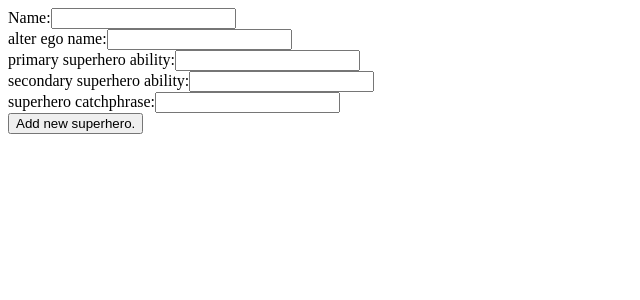
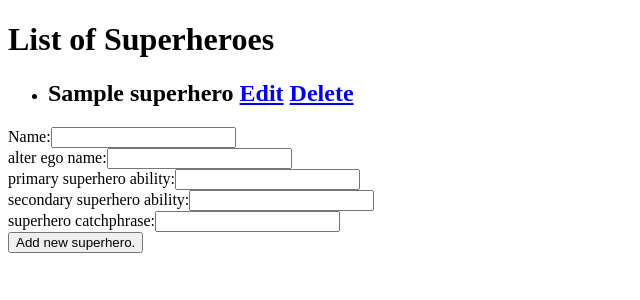
Before and after one commit to CyrusWarner/Superheroes-Django, a Django app: page /superheroesapp/ in a window 1280 px wide. Shown: the top 300 px of the page, without its empty margins (0-640 px from the left). Run offline with Django 3.2, Linux system fonts and the light colour scheme; tables that the repository leaves empty hold one stand-in row (values such as "Sample post").

Commit message:
Created a display for list of superheroes and also added a Delete and edit button.

```diff
--- a/superheroes/superheroesapp/templates/superheroesapp/index.html
+++ b/superheroes/superheroesapp/templates/superheroesapp/index.html
@@ -8,13 +8,20 @@
     <title>Superheroes index</title>
 </head>
 <body>
-<form action="{%url 'superheroesapp:create_new_superhero' %}" method="post">
-    Name:<input type="text" name="name" id="name"><br>
-    alter ego name:<input type="text" name="alter ego name" id="alter_ego_name"><br>
-    primary superhero ability:<input type="text" name="primary superhero ability" id="primary_superhero_ability"><br>
-    secondary superhero ability:<input type="text" name="secondary superhero ability" id="secondary_superhero_ability"><br>
-    superhero catchphrase:<input type="text" name="superhero catchphrase" id="superhero_catchphrase"><br>
-    <input type="submit" value="Add new superhero.">
-</form>
+<h1>List of Superheroes</h1>
+<ul>
+    {%for superhero in all_superheroes %}
+    <li><h2> {{superhero.superhero_name}} <a href="URL">Edit</a>  <a href="URL">Delete</a></h2></li>
+    {% endfor %}
+</ul>
+    <form action="{%url 'superheroesapp:create_new_superhero' %}" method="post">
+        {% csrf_token %}
+        Name:<input type="text" name="name" id="name"><br>
+        alter ego name:<input type="text" name="alter_ego" id="alter_ego"><br>
+        primary superhero ability:<input type="text" name="primary_superhero_ability" id="primary_superhero_ability"><br>
+        secondary superhero ability:<input type="text" name="secondary_superhero_ability" id="secondary_superhero_ability"><br>
+        superhero catchphrase:<input type="text" name="superhero_catchphrase" id="superhero_catchphrase"><br>
+        <input type="submit" value="Add new superhero.">
+    </form>
 </body>
 </html>
--- a/superheroes/superheroesapp/urls.py
+++ b/superheroes/superheroesapp/urls.py
@@ -3,5 +3,7 @@ from django.urls import path
 
 app_name = 'superheroesapp'
 urlpatterns = [
-    path('', views.index, name='index')
+    path('', views.index, name='index'),
+    # path('<int:superhero_id>/', views.superhero_detail, name='detail'),
+    path('new/', views.create_new_superhero, name='create_new_superhero')
 ]
--- a/superheroes/superheroesapp/views.py
+++ b/superheroes/superheroesapp/views.py
@@ -1,19 +1,44 @@
 from django.shortcuts import render
+from django.http import HttpResponse, HttpResponseRedirect
+from django.urls import reverse
 from .models import Superhero
+
 # Create your views here.
 
 
 def index(request):
-    return render(request, 'superheroesapp/index.html')
+
+    all_superheroes = Superhero.objects.all()
+    context = {
+        'all_superheroes': all_superheroes
+    }
+
+    return render(request, 'superheroesapp/index.html', context)
+
+
+
+def superhero_detail(request):
+    pass
 
 
 def create_new_superhero(request):
-    pass
+    if request.method == 'POST':
+        superhero_name = request.POST.get('name')
+        superhero_alter_ego = request.POST.get('alter_ego')
+        superhero_primary_ability = request.POST.get('primary_superhero_ability')
+        superhero_secondary_ability = request.POST.get('secondary_superhero_ability')
+        superhero_catchphrase = request.POST.get('superhero_catchphrase')
+        new_superhero = Superhero(superhero_name=superhero_name, alter_ego_name=superhero_alter_ego, primary_hero_ability=superhero_primary_ability, secondary_hero_ability=superhero_secondary_ability, superhero_catchphrase=superhero_catchphrase)
+        new_superhero.save()
+
+        return HttpResponseRedirect(reverse('superheroesapp:index'))
+    else:
+        return render(request, 'superheroesapp/index.html')
 
 
 def edit(request):
     pass
 
 
-def delete(request):
+def delete_superhero(request):
     pass
```
